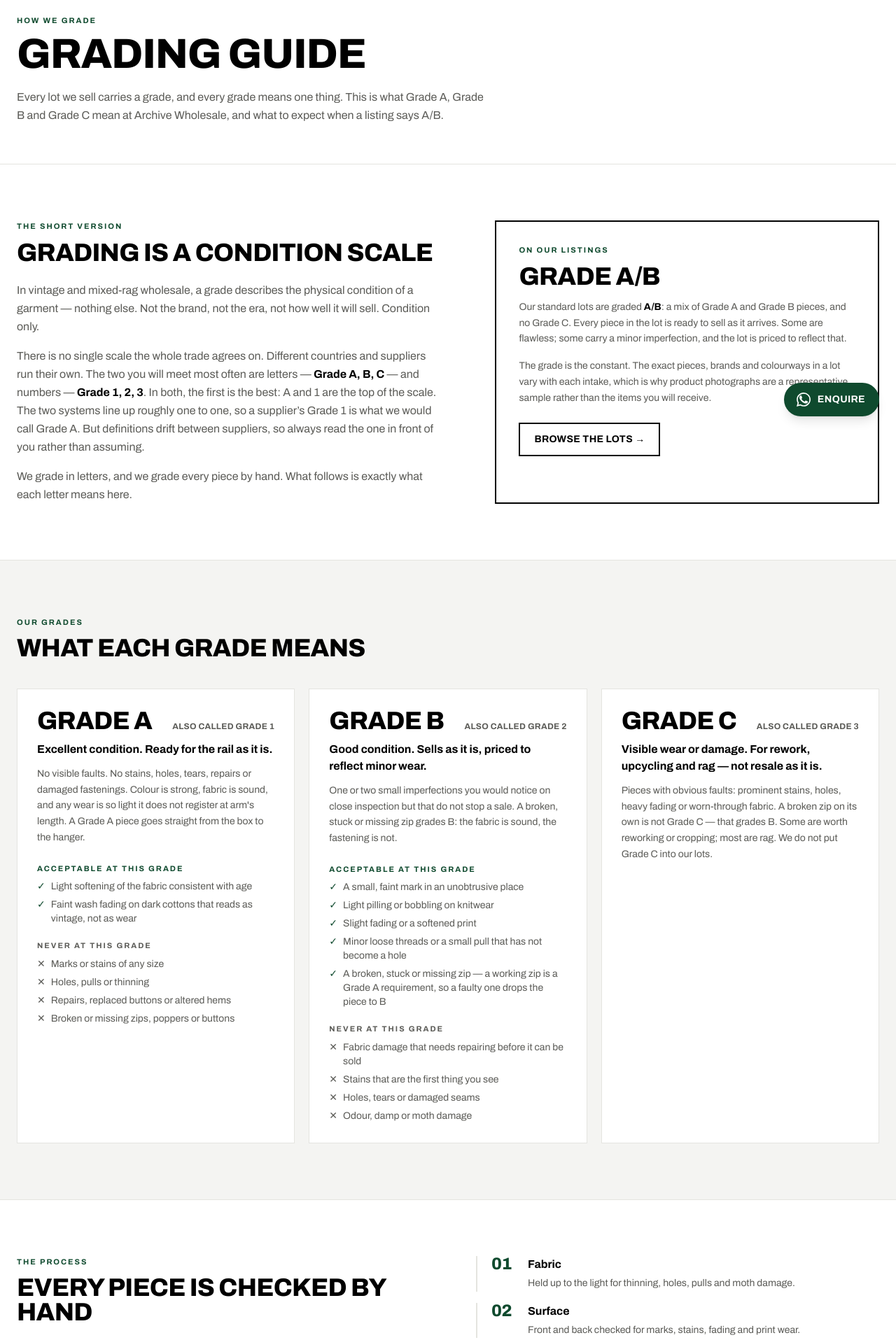
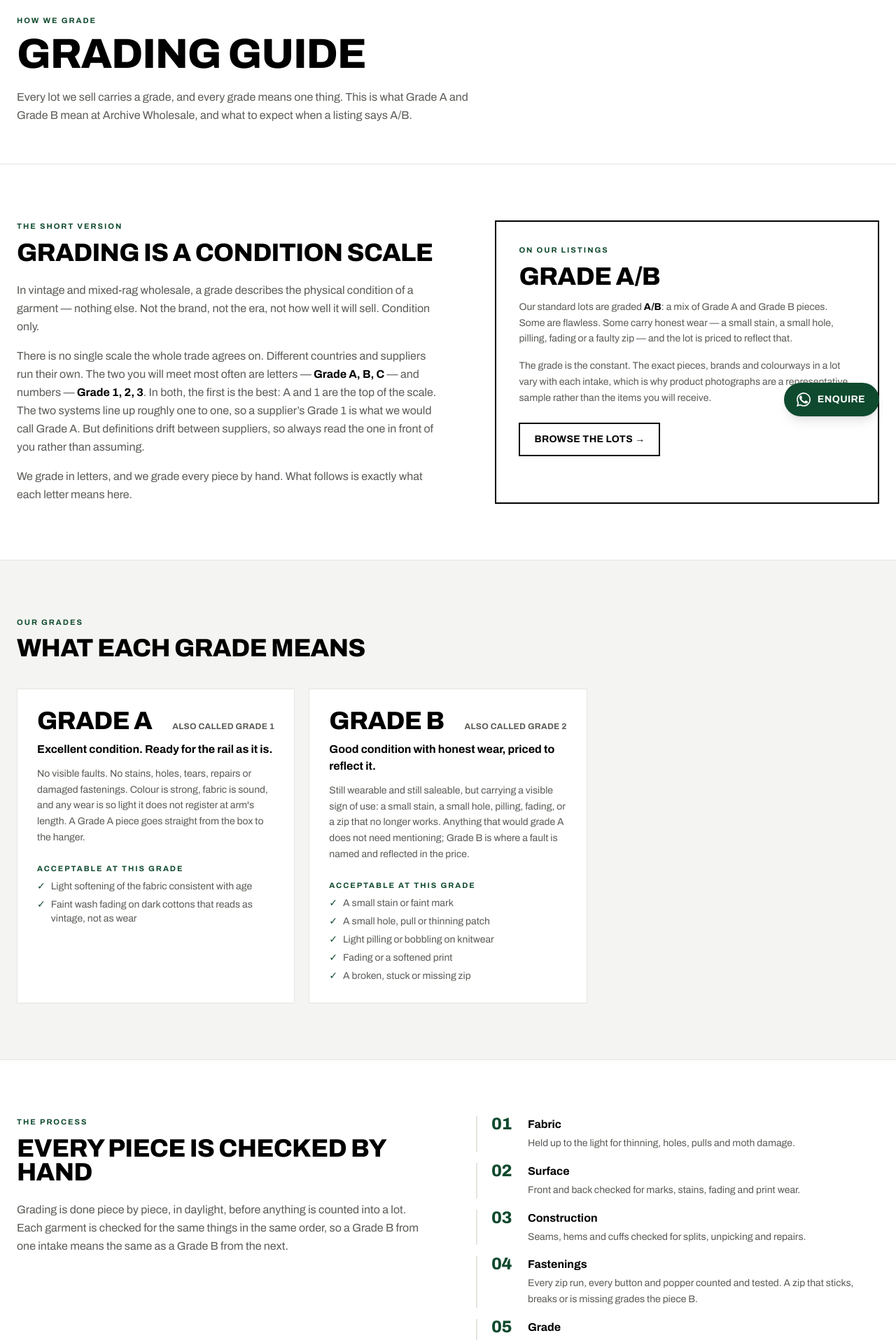
Before and after one commit to Mrwilson1882/Milltown-Archive, a Next.js app in the folder site/: page /grading-guide in a window 1280 px wide. Shown: the part 181-2096 px from the top of the page at 70% size. Built offline with nearby package versions, Linux system fonts and the light colour scheme; no server answers.

Commit message:
v2026.09.30-1: two grades only, Grade B widened to small holes and stains
Co-Authored-By: Claude Opus 5 <noreply@anthropic.com>
Claude-Session: https://claude.ai/code/session_01Px7wihV8B29XtPVFg8uA4F

```diff
--- a/site/src/app/grading-guide/page.tsx
+++ b/site/src/app/grading-guide/page.tsx
@@ -5,9 +5,9 @@ import { PageHeader } from "@/components/PageHeader";
 import { siteConfig } from "@/config/site";
 
 export const metadata: Metadata = {
-  title: "Vintage Clothing Grading Guide — Grade A, B and C Explained",
+  title: "Vintage Clothing Grading Guide — Grade A and Grade B Explained",
   description:
-    "How Archive Wholesale grades vintage clothing. What Grade A, Grade B and Grade C mean, what 'Grade A/B' on a listing tells you, how our grades map to the 1/2/3 scale, and how every piece is checked before it ships.",
+    "How Archive Wholesale grades vintage clothing. What Grade A and Grade B mean, what 'Grade A/B' on a listing tells you, how our grades map to the 1/2 scale, and how every piece is checked before it ships.",
   alternates: { canonical: "/grading-guide" },
 };
 
@@ -23,23 +23,13 @@ const grades = [
     headline: "Excellent condition. Ready for the rail as it is.",
     rule: "No visible faults. No stains, holes, tears, repairs or damaged fastenings. Colour is strong, fabric is sound, and any wear is so light it does not register at arm's length. A Grade A piece goes straight from the box to the hanger.",
     allows: ["Light softening of the fabric consistent with age", "Faint wash fading on dark cottons that reads as vintage, not as wear"],
-    excludes: ["Marks or stains of any size", "Holes, pulls or thinning", "Repairs, replaced buttons or altered hems", "Broken or missing zips, poppers or buttons"],
   },
   {
     grade: "B",
     alias: "Grade 2",
-    headline: "Good condition. Sells as it is, priced to reflect minor wear.",
-    rule: "One or two small imperfections you would notice on close inspection but that do not stop a sale. A broken, stuck or missing zip grades B: the fabric is sound, the fastening is not.",
-    allows: ["A small, faint mark in an unobtrusive place", "Light pilling or bobbling on knitwear", "Slight fading or a softened print", "Minor loose threads or a small pull that has not become a hole", "A broken, stuck or missing zip — a working zip is a Grade A requirement, so a faulty one drops the piece to B"],
-    excludes: ["Fabric damage that needs repairing before it can be sold", "Stains that are the first thing you see", "Holes, tears or damaged seams", "Odour, damp or moth damage"],
-  },
-  {
-    grade: "C",
-    alias: "Grade 3",
-    headline: "Visible wear or damage. For rework, upcycling and rag — not resale as it is.",
-    rule: "Pieces with obvious faults: prominent stains, holes, heavy fading or worn-through fabric. A broken zip on its own is not Grade C — that grades B. Some are worth reworking or cropping; most are rag. We do not put Grade C into our lots.",
-    allows: [],
-    excludes: [],
+    headline: "Good condition with honest wear, priced to reflect it.",
+    rule: "Still wearable and still saleable, but carrying a visible sign of use: a small stain, a small hole, pilling, fading, or a zip that no longer works. Anything that would grade A does not need mentioning; Grade B is where a fault is named and reflected in the price.",
+    allows: ["A small stain or faint mark", "A small hole, pull or thinning patch", "Light pilling or bobbling on knitwear", "Fading or a softened print", "A broken, stuck or missing zip"],
   },
 ] as const;
 
@@ -50,23 +40,19 @@ const faqs = [
   },
   {
     q: "What does Grade B mean in vintage clothing?",
-    a: "Grade B has one or two small imperfections you would notice on close inspection — a faint mark, light pilling, slight fading — but nothing that stops a sale. A broken, stuck or missing zip also grades B: the garment itself is sound, so it still sells, and it is priced to reflect the fault. Some suppliers call it Grade 2.",
-  },
-  {
-    q: "What does Grade C mean, and do you sell it?",
-    a: "Grade C has visible wear or damage: prominent stains, holes, heavy fading or worn-through fabric. It is sold for rework, upcycling or rag rather than resale as it is. A broken zip on its own does not make a piece Grade C — that grades B. Archive Wholesale does not put Grade C into its lots.",
+    a: "Grade B is a piece that still wears and still sells, but carries a visible sign of use: a small stain, a small hole, pilling, fading, or a zip that no longer works. The fault is reflected in the price. Some suppliers call it Grade 2.",
   },
   {
     q: "What does 'Grade A/B' mean on an Archive Wholesale listing?",
-    a: "It means the lot is a mix of Grade A and Grade B pieces and contains no Grade C. Every piece in the lot is ready to sell as it is; some are flawless and some carry a minor imperfection that has been reflected in the price.",
+    a: "It means the lot is a mix of Grade A and Grade B pieces. Some are flawless; others carry honest wear such as a small stain, a small hole, pilling, fading or a faulty zip, and the lot is priced to reflect that.",
   },
   {
     q: "What grade is a garment with a broken zip?",
-    a: "Grade B. A broken, stuck or missing zip is a fault in the fastening rather than the garment, so the piece is still saleable and is graded and priced as B. A working zip is one of the things checked for Grade A, so a faulty one always drops a piece out of A. It does not make it Grade C.",
+    a: "Grade B. A broken, stuck or missing zip is a fault in the fastening rather than the garment, so the piece is still saleable and is graded and priced as B. A working zip is one of the things checked for Grade A, so a faulty one always drops a piece out of A.",
   },
   {
     q: "Are vintage clothing grades the same everywhere?",
-    a: "No. Grading is a condition scale, and different countries and suppliers run their own. The most common are letters — A, B, C — and numbers — 1, 2, 3 — with A and 1 the best in each case. The letter and number scales line up roughly one to one, but always read a supplier's own definitions rather than assuming.",
+    a: "No. Grading is a condition scale, and different countries and suppliers run their own. The most common are letters — A, B, C — and numbers — 1, 2, 3 — with A and 1 the best in each case. Archive Wholesale sells Grade A and Grade B only. The letter and number scales line up roughly one to one, but always read a supplier's own definitions rather than assuming.",
   },
   {
     q: "Are all pieces guaranteed authentic?",
@@ -121,7 +107,7 @@ export default function GradingGuidePage() {
       <PageHeader
         eyebrow="How we grade"
         title="Grading guide"
-        intro="Every lot we sell carries a grade, and every grade means one thing. This is what Grade A, Grade B and Grade C mean at Archive Wholesale, and what to expect when a listing says A/B."
+        intro="Every lot we sell carries a grade, and every grade means one thing. This is what Grade A and Grade B mean at Archive Wholesale, and what to expect when a listing says A/B."
         crumbs={[{ href: "/", label: "Home" }]}
       />
 
@@ -158,9 +144,8 @@ export default function GradingGuidePage() {
             <p className="display mt-3 text-4xl">Grade A/B</p>
             <p className="mt-4 text-sm leading-relaxed text-slate">
               Our standard lots are graded <strong className="text-ink">A/B</strong>: a mix of Grade A
-              and Grade B pieces, and no Grade C. Every piece in the lot is ready to sell as it
-              arrives. Some are flawless; some carry a minor imperfection, and the lot is priced to
-              reflect that.
+              and Grade B pieces. Some are flawless. Some carry honest wear — a small stain, a small
+              hole, pilling, fading or a faulty zip — and the lot is priced to reflect that.
             </p>
             <p className="mt-4 text-sm leading-relaxed text-slate">
               The grade is the constant. The exact pieces, brands and colourways in a lot vary with
@@ -213,19 +198,6 @@ export default function GradingGuidePage() {
                   </div>
                 )}
 
-                {g.excludes.length > 0 && (
-                  <div className="mt-5">
-                    <p className="eyebrow text-slate">Never at this grade</p>
-                    <ul className="mt-2 space-y-1.5 text-sm text-slate">
-                      {g.excludes.map((item) => (
-                        <li key={item} className="flex gap-2">
-                          <span aria-hidden="true">✕</span>
-                          {item}
-                        </li>
-                      ))}
-                    </ul>
-                  </div>
-                )}
               </article>
             ))}
           </div>
@@ -250,8 +222,7 @@ export default function GradingGuidePage() {
               ["Surface", "Front and back checked for marks, stains, fading and print wear."],
               ["Construction", "Seams, hems and cuffs checked for splits, unpicking and repairs."],
               ["Fastenings", "Every zip run, every button and popper counted and tested. A zip that sticks, breaks or is missing grades the piece B."],
-              ["Freshness", "Anything with odour, damp or mustiness is pulled regardless of how it looks."],
-              ["Grade", "The piece is graded A, B or C, and only A and B go forward into lots."],
+              ["Grade", "The piece is graded A or B. Anything too far gone for either does not go into a lot."],
             ].map(([step, detail], i) => (
               <li key={step} className="flex gap-5 border-l-2 border-ash pl-5">
                 <span className="display w-8 shrink-0 text-2xl text-forest">
```
Also changed, not shown: site/public/llms.txt, 1 other file (tests, documents, lock files or other folders).
